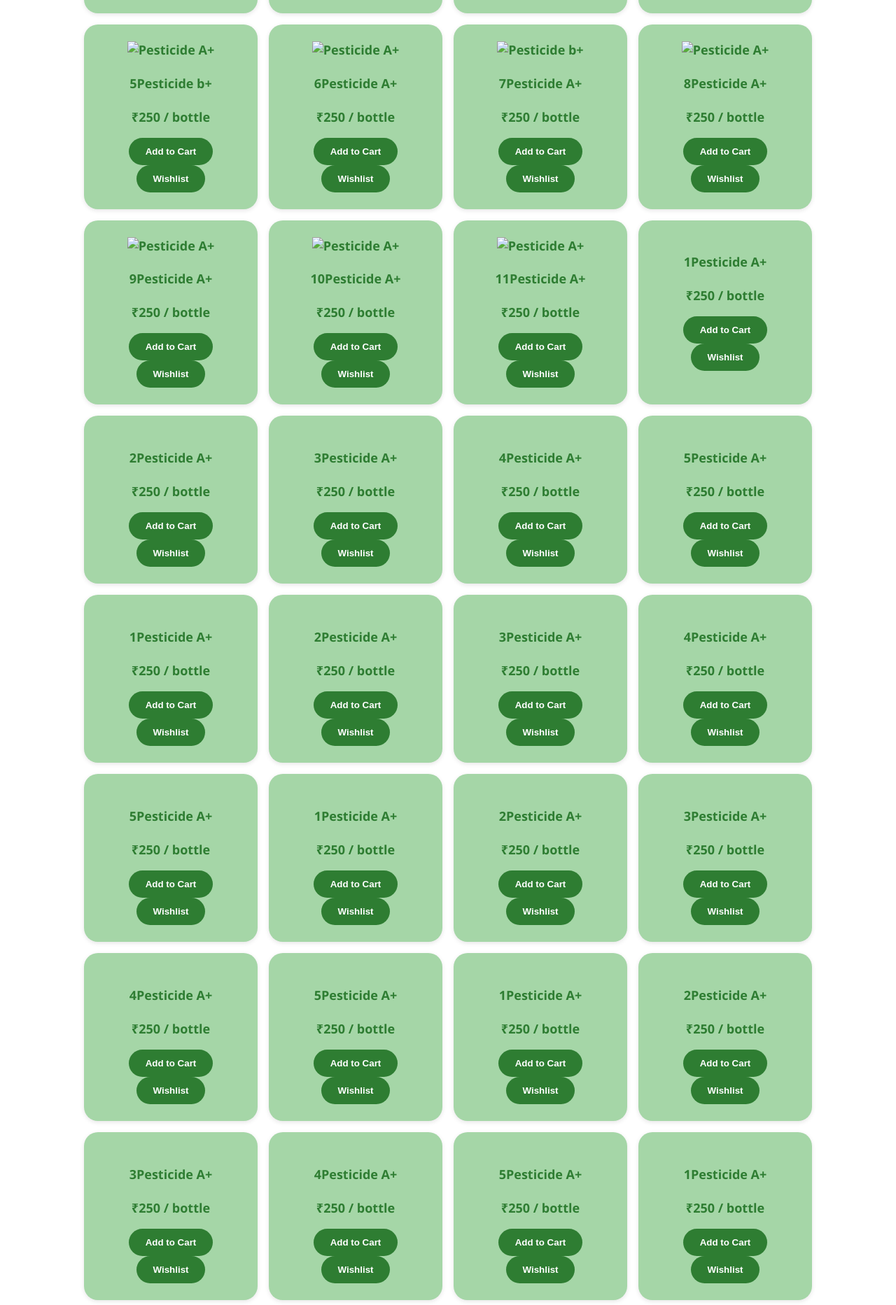
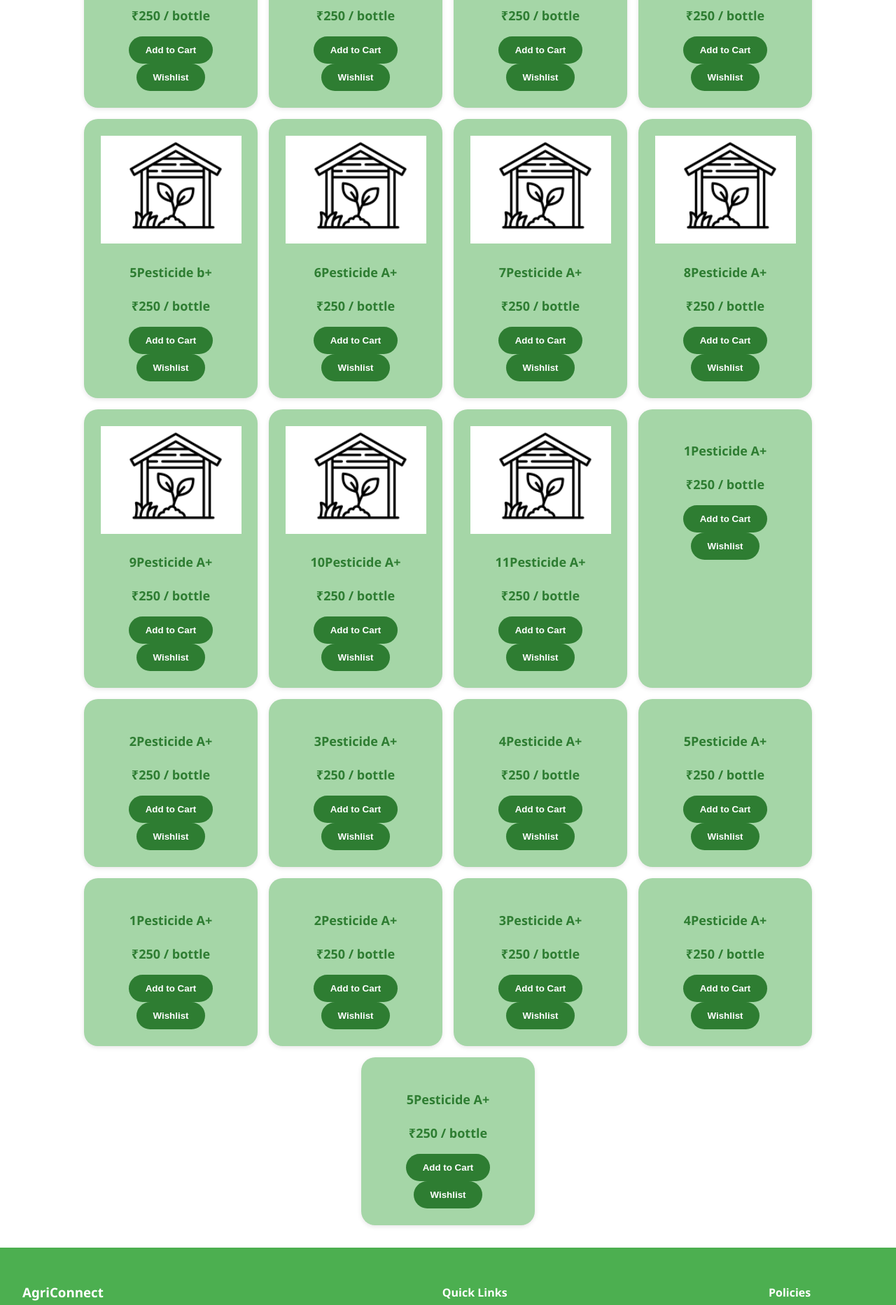
Before and after one commit to AryaMahadik01/Agri-Connect, a plain HTML site: page products.html in a window 1280 px wide. Shown: the part 873-2738 px from the top of the page at 70% size. Drawn offline with Linux system fonts and the light colour scheme.

Commit message:
CSS Updated

```diff
--- a/css/style.css
+++ b/css/style.css
@@ -11,6 +11,7 @@
   --red:#ea0b0b;
   --black:#000000;
   --lightblue:#88d9f4;
+  --green-dark:#073115;
 }
 
 body {
@@ -52,8 +53,13 @@ body {
 }
 
 /* Hover Animation */
+.logo-icon:hover {
+  color:var(--green-dark);
+  transform: scale(1.05);
+  text-shadow: 1px 1px 5px rgba(46, 110, 125, 0.4);
+}
 .logo:hover {
-  color:var(--lightblue);
+  color:var(--green-dark);
   transform: scale(1.05);
   text-shadow: 1px 1px 5px rgba(46, 110, 125, 0.4);
 }
@@ -500,32 +506,30 @@ body {
 
 /* Targets any <button> inside #cart-items */
 #cart-items button {
-  background-color: #4CAF50;    /* green background */
-  color: white;                 /* white text */
-  padding: 0.5rem 1rem;         /* spacing */
+  background-color: var(--dark-green);
+  color: var(--white);
+  padding: 0.75rem 1.5rem;
   border: none;
-  border-radius: 0.3rem;        /* rounded corners */
-  font-size: 1rem;
-  cursor: pointer;
-  transition: background-color 0.25s ease;
+  border-radius: 25px;
+  text-decoration: none;
+  font-weight: bold;
 }
 
 /* Hover state */
 #cart-items button:hover {
-  background-color: #45a049;    /* darker green */
+ background-color: var(--black);   /* darker green */
 }
 
 #wishlist-items button {
-  background-color: #4CAF50;    /* green background */
-  color: white;                 /* white text */
-  padding: 0.5rem 1rem;         /* spacing */
+  background-color: var(--dark-green);
+  color: var(--white);
+  padding: 0.75rem 1.5rem;
   border: none;
-  border-radius: 0.3rem;        /* rounded corners */
-  font-size: 1rem;
-  cursor: pointer;
-  transition: background-color 0.25s ease;
+  border-radius: 25px;
+  text-decoration: none;
+  font-weight: bold;
 }
 
-#wishlist-items button {
-  background-color: #45a049;
+#wishlist-items button:hover{
+  background-color: var(--black);
 }
--- a/products.html
+++ b/products.html
@@ -38,194 +38,104 @@
           <button onclick="addToWishlist('wheat')" class="btn">Wishlist</button>
         </div>
         <div class="category-card">
-          <img src="homeplant.png" alt="Pesticide A+" class="product-image" />
+          <img src="images/homeplant.png" alt="Pesticide A+" class="product-image" />
           <h4>Rice Seeds</h4>
           <p>₹100 / kg</p>
           <button onclick="addToCart('rice')" class="btn">Add to Cart</button>
           <button onclick="addToWishlist('rice')" class="btn">Wishlist</button>
         </div>
         <div class="category-card">
-          <img src="homeplant.png" alt="Pesticide A+" class="product-image" />
+          <img src="images/homeplant.png" alt="Pesticide A+" class="product-image" />
           <h4>Organic Fertilizer</h4>
           <p>₹300 / pack</p>
           <button onclick="addToCart('organic-fertilizer')" class="btn">Add to Cart</button>
           <button onclick="addToWishlist('organic-fertilizer')" class="btn">Wishlist</button>
         </div>
         <div class="category-card">
-          <img src="homeplant.png" alt="Pesticide A+" class="product-image" />
+          <img src="images/homeplant.png" alt="Pesticide A+" class="product-image" />
           <h4>Pesticide A+</h4>
           <p>₹250 / bottle</p>
           <button onclick="addToCart('pesticide-a')" class="btn">Add to Cart</button>
           <button onclick="addToWishlist('pesticide-a')" class="btn">Wishlist</button>
         </div>
         <div class="category-card">
-          <img src="homeplant.png" alt="Pesticide A+" class="product-image" />
+          <img src="images/homeplant.png" alt="Pesticide A+" class="product-image" />
           <h4>1Pesticide A+</h4>
           <p>₹250 / bottle</p>
           <button onclick="addToCart('pesticide-a')" class="btn">Add to Cart</button>
           <button onclick="addToWishlist('pesticide-a')" class="btn">Wishlist</button>
         </div>
         <div class="category-card">
-          <img src="homeplant.png" alt="Pesticide A+" class="product-image" />
+          <img src="images/homeplant.png" alt="Pesticide A+" class="product-image" />
           <h4>2Pesticide A+</h4>
           <p>₹250 / bottle</p>
           <button onclick="addToCart('pesticide-a')" class="btn">Add to Cart</button>
           <button onclick="addToWishlist('pesticide-a')" class="btn">Wishlist</button>
         </div>
         <div class="category-card">
-          <img src="homeplant.png" alt="Pesticide A+" class="product-image" />
+          <img src="images/homeplant.png" alt="Pesticide A+" class="product-image" />
           <h4>3Pesticide A+</h4>
           <p>₹250 / bottle</p>
           <button onclick="addToCart('pesticide-a')" class="btn">Add to Cart</button>
           <button onclick="addToWishlist('pesticide-a')" class="btn">Wishlist</button>
         </div>
         <div class="category-card">
-          <img src="homeplant.png" alt="Pesticide A+" class="product-image" />
+          <img src="images/homeplant.png" alt="Pesticide A+" class="product-image" />
           <h4>4Pesticide A+</h4>
           <p>₹250 / bottle</p>
           <button onclick="addToCart('pesticide-a')" class="btn">Add to Cart</button>
           <button onclick="addToWishlist('pesticide-a')" class="btn">Wishlist</button>
         </div>
         <div class="category-card">
-          <img src="homeplant.png" alt="Pesticide A+" class="product-image" />
+          <img src="images/homeplant.png" alt="Pesticide A+" class="product-image" />
           <h4>5Pesticide b+</h4>
           <p>₹250 / bottle</p>
           <button onclick="addToCart('pesticide-b')" class="btn">Add to Cart</button>
           <button onclick="addToWishlist('pesticide-b')" class="btn">Wishlist</button>
         </div>
         <div class="category-card">
-          <img src="homeplant.png" alt="Pesticide A+" class="product-image" />
+          <img src="images/homeplant.png" alt="Pesticide A+" class="product-image" />
           <h4>6Pesticide A+</h4>
           <p>₹250 / bottle</p>
           <button onclick="addToCart('pesticide-a')" class="btn">Add to Cart</button>
           <button onclick="addToWishlist('pesticide-a')" class="btn">Wishlist</button>
         </div>
         <div class="category-card">
-          <img src="homeplant.png" alt="Pesticide b+" class="product-image" />
+          <img src="images/homeplant.png" alt="Pesticide b+" class="product-image" />
           <h4>7Pesticide A+</h4>
           <p>₹250 / bottle</p>
           <button onclick="addToCart('pesticide-b')" class="btn">Add to Cart</button>
           <button onclick="addToWishlist('pesticide-b')" class="btn">Wishlist</button>
         </div>
         <div class="category-card">
-          <img src="homeplant.png" alt="Pesticide A+" class="product-image" />
+          <img src="images/homeplant.png" alt="Pesticide A+" class="product-image" />
           <h4>8Pesticide A+</h4>
           <p>₹250 / bottle</p>
           <button onclick="addToCart('pesticide-a')" class="btn">Add to Cart</button>
           <button onclick="addToWishlist('pesticide-a')" class="btn">Wishlist</button>
         </div>
         <div class="category-card">
-          <img src="homeplant.png" alt="Pesticide A+" class="product-image" />
+          <img src="images/homeplant.png" alt="Pesticide A+" class="product-image" />
           <h4>9Pesticide A+</h4>
           <p>₹250 / bottle</p>
           <button onclick="addToCart('pesticide-a')" class="btn">Add to Cart</button>
           <button onclick="addToWishlist('pesticide-a')" class="btn">Wishlist</button>
         </div>
         <div class="category-card">
-          <img src="homeplant.png" alt="Pesticide A+" class="product-image" />
+          <img src="images/homeplant.png" alt="Pesticide A+" class="product-image" />
           <h4>10Pesticide A+</h4>
           <p>₹250 / bottle</p>
           <button onclick="addToCart('pesticide-a')" class="btn">Add to Cart</button>
           <button onclick="addToWishlist('pesticide-a')" class="btn">Wishlist</button>
         </div>
         <div class="category-card">
-          <img src="homeplant.png" alt="Pesticide A+" class="product-image" />
+          <img src="images/homeplant.png" alt="Pesticide A+" class="product-image" />
           <h4>11Pesticide A+</h4>
           <p>₹250 / bottle</p>
           <button onclick="addToCart('pesticide-a')" class="btn">Add to Cart</button>
           <button onclick="addToWishlist('pesticide-a')" class="btn">Wishlist</button>
         </div>
         <!---->
-        <div class="category-card">
-          <h4>1Pesticide A+</h4>
-          <p>₹250 / bottle</p>
-          <button onclick="addToCart('pesticide-a')" class="btn">Add to Cart</button>
-          <button onclick="addToWishlist('pesticide-a')" class="btn">Wishlist</button>
-        </div>
-        <div class="category-card">
-          <h4>2Pesticide A+</h4>
-          <p>₹250 / bottle</p>
-          <button onclick="addToCart('pesticide-a')" class="btn">Add to Cart</button>
-          <button onclick="addToWishlist('pesticide-a')" class="btn">Wishlist</button>
-        </div>
-        <div class="category-card">
-          <h4>3Pesticide A+</h4>
-          <p>₹250 / bottle</p>
-          <button onclick="addToCart('pesticide-a')" class="btn">Add to Cart</button>
-          <button onclick="addToWishlist('pesticide-a')" class="btn">Wishlist</button>
-        </div>
-        <div class="category-card">
-          <h4>4Pesticide A+</h4>
-          <p>₹250 / bottle</p>
-          <button onclick="addToCart('pesticide-a')" class="btn">Add to Cart</button>
-          <button onclick="addToWishlist('pesticide-a')" class="btn">Wishlist</button>
-        </div>
-        <div class="category-card">
-          <h4>5Pesticide A+</h4>
-          <p>₹250 / bottle</p>
-          <button onclick="addToCart('pesticide-a')" class="btn">Add to Cart</button>
-          <button onclick="addToWishlist('pesticide-a')" class="btn">Wishlist</button>
-        </div>
-        <div class="category-card">
-          <h4>1Pesticide A+</h4>
-          <p>₹250 / bottle</p>
-          <button onclick="addToCart('pesticide-a')" class="btn">Add to Cart</button>
-          <button onclick="addToWishlist('pesticide-a')" class="btn">Wishlist</button>
-        </div>
-        <div class="category-card">
-          <h4>2Pesticide A+</h4>
-          <p>₹250 / bottle</p>
-          <button onclick="addToCart('pesticide-a')" class="btn">Add to Cart</button>
-          <button onclick="addToWishlist('pesticide-a')" class="btn">Wishlist</button>
-        </div>
-        <div class="category-card">
-          <h4>3Pesticide A+</h4>
-          <p>₹250 / bottle</p>
-          <button onclick="addToCart('pesticide-a')" class="btn">Add to Cart</button>
-          <button onclick="addToWishlist('pesticide-a')" class="btn">Wishlist</button>
-        </div>
-        <div class="category-card">
-          <h4>4Pesticide A+</h4>
-          <p>₹250 / bottle</p>
-          <button onclick="addToCart('pesticide-a')" class="btn">Add to Cart</button>
-          <button onclick="addToWishlist('pesticide-a')" class="btn">Wishlist</button>
-        </div>
-        <div class="category-card">
-          <h4>5Pesticide A+</h4>
-          <p>₹250 / bottle</p>
-          <button onclick="addToCart('pesticide-a')" class="btn">Add to Cart</button>
-          <button onclick="addToWishlist('pesticide-a')" class="btn">Wishlist</button>
-        </div>
-        <div class="category-card">
-          <h4>1Pesticide A+</h4>
-          <p>₹250 / bottle</p>
-          <button onclick="addToCart('pesticide-a')" class="btn">Add to Cart</button>
-          <button onclick="addToWishlist('pesticide-a')" class="btn">Wishlist</button>
-        </div>
-        <div class="category-card">
-          <h4>2Pesticide A+</h4>
-          <p>₹250 / bottle</p>
-          <button onclick="addToCart('pesticide-a')" class="btn">Add to Cart</button>
-          <button onclick="addToWishlist('pesticide-a')" class="btn">Wishlist</button>
-        </div>
-        <div class="category-card">
-          <h4>3Pesticide A+</h4>
-          <p>₹250 / bottle</p>
-          <button onclick="addToCart('pesticide-a')" class="btn">Add to Cart</button>
-          <button onclick="addToWishlist('pesticide-a')" class="btn">Wishlist</button>
-        </div>
-        <div class="category-card">
-          <h4>4Pesticide A+</h4>
-          <p>₹250 / bottle</p>
-          <button onclick="addToCart('pesticide-a')" class="btn">Add to Cart</button>
-          <button onclick="addToWishlist('pesticide-a')" class="btn">Wishlist</button>
-        </div>
-        <div class="category-card">
-          <h4>5Pesticide A+</h4>
-          <p>₹250 / bottle</p>
-          <button onclick="addToCart('pesticide-a')" class="btn">Add to Cart</button>
-          <button onclick="addToWishlist('pesticide-a')" class="btn">Wishlist</button>
-        </div>
         <div class="category-card">
           <h4>1Pesticide A+</h4>
           <p>₹250 / bottle</p>
```
Also changed, not shown: main.html (deleted, +0 -1 lines), rough.txt.
